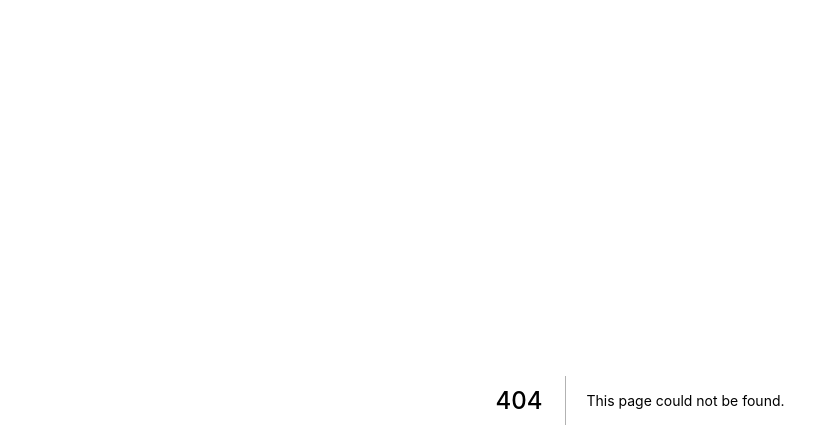
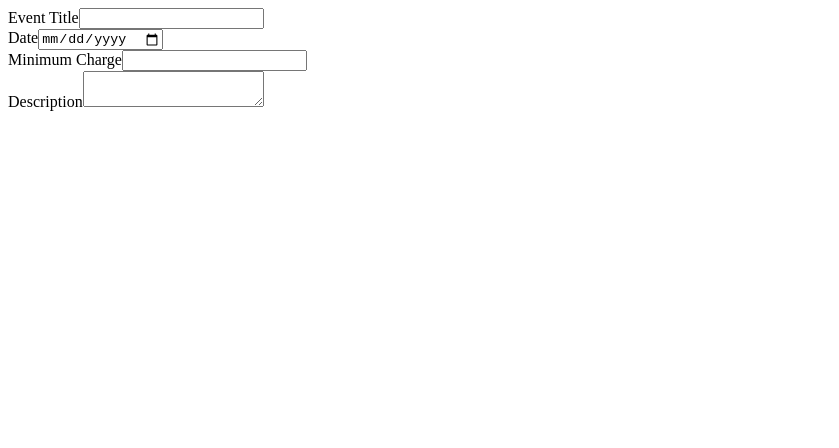
Before and after one commit to 8845musign/meet-voting, a Next.js app: page /admin/post in a window 1280 px wide. Before the commit this address had no page. Shown: the top 448 px of the page, without its empty margins (0-839 px from the left). Built offline with nearby package versions, Linux system fonts and the light colour scheme.

Commit message:
#1 Add post page.

```diff
--- /dev/null
+++ b/components/Admin/Post/index.js
@@ -0,0 +1,25 @@
+const Page = () => (
+  <form>
+    <div>
+      <label for="title">Event Title</label>
+      <input type="text" id="title" />
+    </div>
+
+    <div>
+      <label for="date">Date</label>
+      <input type="date" id="date" />
+    </div>
+
+    <div>
+    <label for="minimumCharge">Minimum Charge</label>
+    <input type="text" id=",inimumCharge" />
+    </div>
+
+    <div>
+      <label for="description">Description</label>
+      <textarea id="description" />
+    </div>
+  </form>
+)
+
+export default Page
--- /dev/null
+++ b/pages/admin/post.js
@@ -0,0 +1,7 @@
+import Post from '../../components/Admin/Post';
+
+const Page = () => (
+  <Post />
+)
+
+export default Page
```
